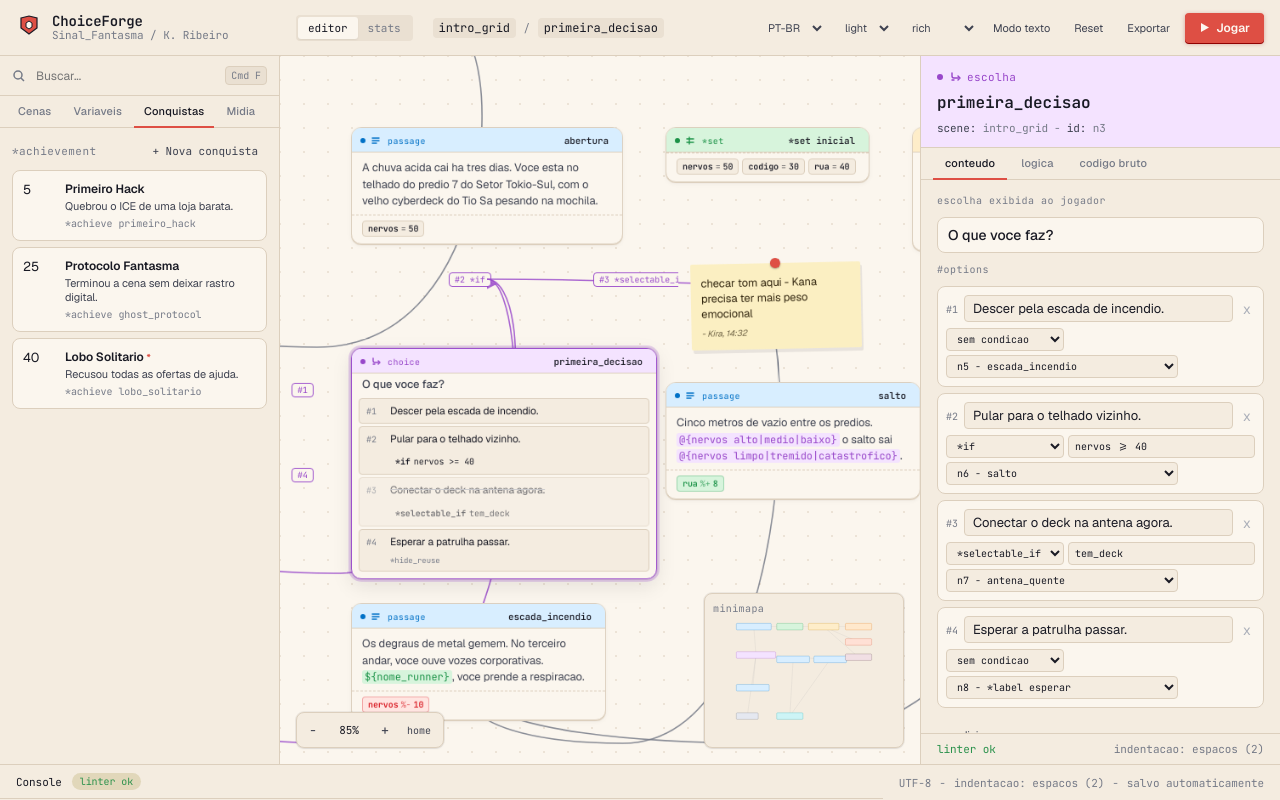
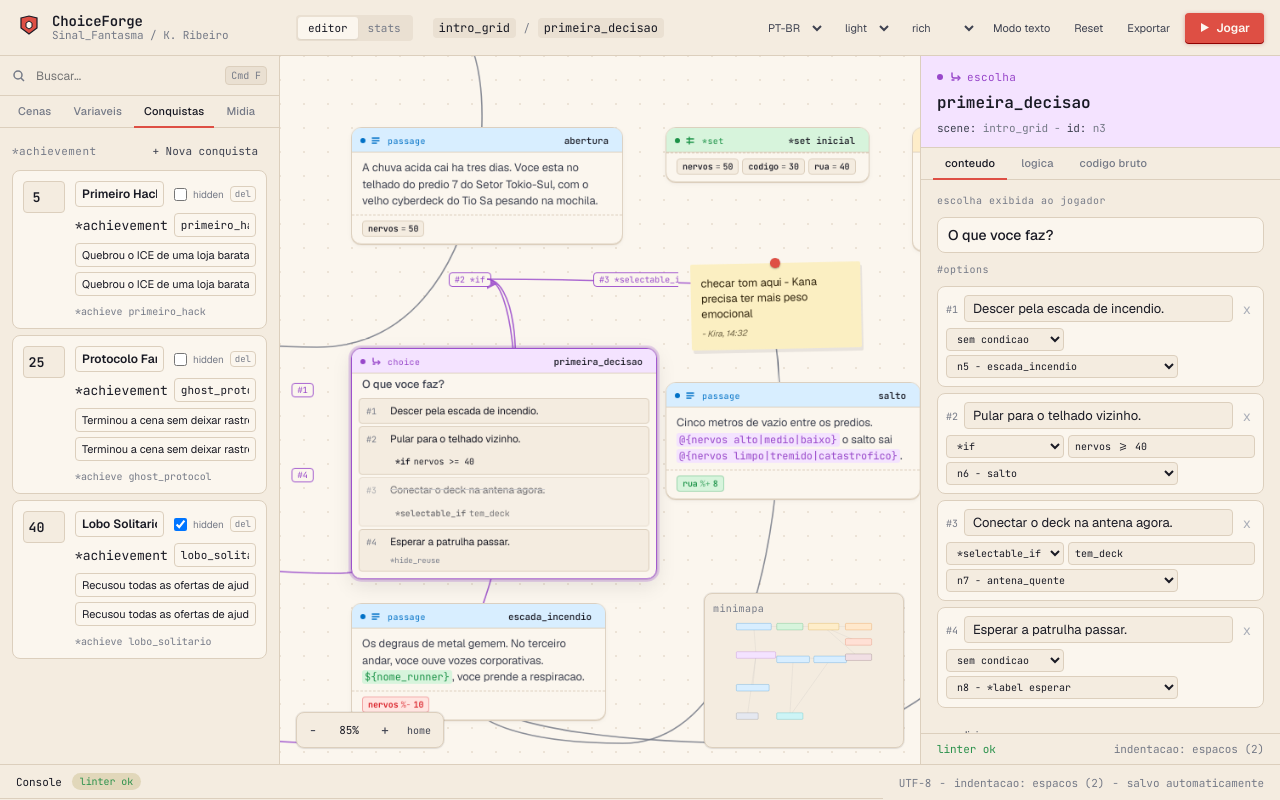
Before and after one commit to viniman27/ChoiceForge, a React (Vite) app: page / in a window 1280 px wide. Both pictures are taken after a click on the button "Conquistas". Built offline with nearby package versions, Linux system fonts and the light colour scheme.

Commit message:
Make achievements editable

```diff
--- a/src/App.tsx
+++ b/src/App.tsx
@@ -58,6 +58,9 @@ export default function App() {
         onDeleteScene={actions.deleteScene}
         onAddVariable={actions.addVariable}
         onUpdateVariable={actions.updateVariable}
+        onAddAchievement={actions.addAchievement}
+        onUpdateAchievement={actions.updateAchievement}
+        onDeleteAchievement={actions.deleteAchievement}
       />
       <GraphCanvas
         data={lintedProject}
--- a/src/components/LeftPanel.tsx
+++ b/src/components/LeftPanel.tsx
@@ -1,4 +1,4 @@
-import type { ChoiceForgeProject, I18nLabels, SceneSummary, VariableSummary } from "../domain/types";
+import type { AchievementSummary, ChoiceForgeProject, I18nLabels, SceneSummary, VariableSummary } from "../domain/types";
 
 interface LeftPanelProps {
   data: ChoiceForgeProject;
@@ -11,6 +11,9 @@ interface LeftPanelProps {
   onDeleteScene: (id: string) => void;
   onAddVariable: () => void;
   onUpdateVariable: (name: string, patch: Partial<VariableSummary>) => void;
+  onAddAchievement: () => void;
+  onUpdateAchievement: (id: string, patch: Partial<AchievementSummary>) => void;
+  onDeleteAchievement: (id: string) => void;
 }
 
 export function LeftPanel({
@@ -24,6 +27,9 @@ export function LeftPanel({
   onDeleteScene,
   onAddVariable,
   onUpdateVariable,
+  onAddAchievement,
+  onUpdateAchievement,
+  onDeleteAchievement,
 }: LeftPanelProps) {
   const tabs = [
     { id: "scenes", label: labels.leftTabs[0] },
@@ -60,7 +66,15 @@ export function LeftPanel({
           />
         )}
         {activeTab === "variables" && <VariablesList data={data} labels={labels} onAddVariable={onAddVariable} onUpdateVariable={onUpdateVariable} />}
-        {activeTab === "achievements" && <AchievementsList data={data} labels={labels} />}
+        {activeTab === "achievements" && (
+          <AchievementsList
+            data={data}
+            labels={labels}
+            onAddAchievement={onAddAchievement}
+            onUpdateAchievement={onUpdateAchievement}
+            onDeleteAchievement={onDeleteAchievement}
+          />
+        )}
         {activeTab === "assets" && <AssetsList />}
       </div>
     </aside>
@@ -164,17 +178,74 @@ function normalizeIdentifier(value: string): string {
     .replace(/_+/g, "_");
 }
 
-function AchievementsList({ data, labels }: { data: ChoiceForgeProject; labels: I18nLabels }) {
+function AchievementsList({
+  data,
+  labels,
+  onAddAchievement,
+  onUpdateAchievement,
+  onDeleteAchievement,
+}: {
+  data: ChoiceForgeProject;
+  labels: I18nLabels;
+  onAddAchievement: () => void;
+  onUpdateAchievement: (id: string, patch: Partial<AchievementSummary>) => void;
+  onDeleteAchievement: (id: string) => void;
+}) {
   return (
     <div className="ach-list">
-      <div className="section-title"><span>*achievement</span><button className="ghost-btn">+ {labels.addAch}</button></div>
+      <div className="section-title"><span>*achievement</span><button className="ghost-btn" onClick={onAddAchievement}>+ {labels.addAch}</button></div>
       <ul>
         {data.achievements.map((achievement) => (
           <li key={achievement.id} className={`ach-item ${achievement.hidden ? "is-hidden" : ""}`}>
-            <div className="ach-medal">{achievement.points}</div>
+            <input
+              className="ach-medal ach-points"
+              type="number"
+              min="0"
+              value={achievement.points}
+              onChange={(event) => onUpdateAchievement(achievement.id, { points: Number(event.target.value) || 0 })}
+              aria-label="achievement points"
+            />
             <div className="ach-meta">
-              <div className="ach-title">{achievement.title} {achievement.hidden && <span className="ach-hidden">*</span>}</div>
-              <div className="ach-desc">{achievement.desc}</div>
+              <div className="ach-row">
+                <input
+                  className="ach-title-edit"
+                  value={achievement.title}
+                  onChange={(event) => onUpdateAchievement(achievement.id, { title: event.target.value })}
+                  aria-label="achievement title"
+                />
+                <label className="ach-hidden-toggle">
+                  <input
+                    type="checkbox"
+                    checked={Boolean(achievement.hidden)}
+                    onChange={(event) => onUpdateAchievement(achievement.id, { hidden: event.target.checked })}
+                  />
+                  hidden
+                </label>
+                <button className="mini-action danger" onClick={() => onDeleteAchievement(achievement.id)}>del</button>
+              </div>
+              <div className="ach-code-row">
+                <code>*achievement</code>
+                <input
+                  className="ach-id-edit"
+                  value={achievement.id}
+                  onChange={(event) => onUpdateAchievement(achievement.id, { id: normalizeIdentifier(event.target.value) })}
+                  aria-label="achievement id"
+                />
+              </div>
+              <input
+                className="ach-desc-edit"
+                value={achievement.preDesc ?? achievement.desc}
+                onChange={(event) => onUpdateAchievement(achievement.id, { preDesc: event.target.value, desc: event.target.value })}
+                aria-label="achievement pre description"
+                placeholder="descricao antes de desbloquear"
+              />
+              <input
+                className="ach-desc-edit"
+                value={achievement.postDesc ?? achievement.desc}
+                onChange={(event) => onUpdateAchievement(achievement.id, { postDesc: event.target.value })}
+                aria-label="achievement post description"
+                placeholder="descricao depois de desbloquear"
+              />
               <code className="ach-id">*achieve {achievement.id}</code>
             </div>
           </li>
--- a/src/domain/choicescript.ts
+++ b/src/domain/choicescript.ts
@@ -85,8 +85,8 @@ export function generateStartupChoiceScript(project: ChoiceForgeProject): string
   project.achievements.forEach((achievement) => {
     const visibility = achievement.hidden ? "hidden" : "visible";
     lines.push(`*achievement ${achievement.id} ${visibility} ${achievement.points} ${achievement.title}`);
-    lines.push(`  ${achievement.desc}`);
-    lines.push(`  ${achievement.desc}`);
+    lines.push(`  ${achievement.preDesc || achievement.desc}`);
+    lines.push(`  ${achievement.postDesc || achievement.desc}`);
   });
 
   lines.push("");
--- a/src/domain/types.ts
+++ b/src/domain/types.ts
@@ -40,6 +40,8 @@ export interface AchievementSummary {
   title: string;
   points: number;
   desc: string;
+  preDesc?: string;
+  postDesc?: string;
   hidden?: boolean;
 }
 
--- a/src/state/projectStore.ts
+++ b/src/state/projectStore.ts
@@ -1,7 +1,7 @@
 import { useEffect, useMemo, useState } from "react";
 import { sampleProjects } from "../data/sampleProject";
 import { lintProject } from "../domain/choicescript";
-import type { ChoiceForgeProject, Language, SceneSummary, StoryNode, VariableSummary } from "../domain/types";
+import type { AchievementSummary, ChoiceForgeProject, Language, SceneSummary, StoryNode, VariableSummary } from "../domain/types";
 
 const STORAGE_KEY = "choiceforge.project.v1";
 
@@ -31,6 +31,9 @@ export interface ProjectActions {
   deleteScene: (id: string) => void;
   addVariable: () => void;
   updateVariable: (name: string, patch: Partial<VariableSummary>) => void;
+  addAchievement: () => void;
+  updateAchievement: (id: string, patch: Partial<AchievementSummary>) => void;
+  deleteAchievement: (id: string) => void;
 }
 
 export function useProjectStore() {
@@ -142,6 +145,37 @@ export function useProjectStore() {
         };
       });
     },
+    addAchievement: () => {
+      setProjectState((current) => {
+        const id = nextAvailableName("new_achievement", new Set(current.achievements.map((achievement) => achievement.id)));
+        const achievement: AchievementSummary = {
+          id,
+          title: "Nova conquista",
+          points: 5,
+          desc: "Descricao da conquista.",
+          preDesc: "Conquista bloqueada.",
+          postDesc: "Conquista desbloqueada.",
+        };
+        return { ...current, achievements: [...current.achievements, achievement] };
+      });
+    },
+    updateAchievement: (id, patch) => {
+      setProjectState((current) => {
+        const nextId = patch.id ? normalizeIdentifier(patch.id) : undefined;
+        return {
+          ...current,
+          achievements: current.achievements.map((achievement) => (
+            achievement.id === id ? { ...achievement, ...patch, id: nextId || achievement.id } : achievement
+          )),
+        };
+      });
+    },
+    deleteAchievement: (id) => {
+      setProjectState((current) => ({
+        ...current,
+        achievements: current.achievements.filter((achievement) => achievement.id !== id),
+      }));
+    },
   }), []);
 
   return { project, lintedProject, actions };
--- a/styles.css
+++ b/styles.css
@@ -267,11 +267,48 @@ input, select, textarea { font-family: inherit; color: inherit; }
 .chip { font-family: var(--ff-mono); font-size: 10px; padding: 2px 6px; border-radius: var(--r-1); background: var(--paper-3); }
 
 /* Achievements */
-.ach-item { display: grid; grid-template-columns: 32px 1fr; gap: 10px; padding: 10px; border-radius: var(--r-2); margin-bottom: 6px; background: var(--paper-1); border: 1px solid var(--paper-edge); }
+.ach-item { display: grid; grid-template-columns: 42px 1fr; gap: 10px; padding: 10px; border-radius: var(--r-2); margin-bottom: 6px; background: var(--paper-1); border: 1px solid var(--paper-edge); }
 .ach-title { font-weight: 600; font-size: 12px; }
 .ach-hidden { color: var(--accent-1); font-size: 10px; }
 .ach-desc { font-size: 11px; color: var(--ink-2); margin-top: 2px; }
 .ach-id { font-size: 10px; color: var(--ink-mute); margin-top: 4px; display: block; }
+.ach-points {
+  width: 42px;
+  height: 32px;
+  border: 1px solid var(--paper-edge);
+  border-radius: var(--r-1);
+  background: var(--paper-2);
+  color: var(--ink);
+  text-align: center;
+  font-family: var(--ff-mono);
+  font-weight: 600;
+}
+.ach-row, .ach-code-row {
+  display: flex;
+  align-items: center;
+  gap: 6px;
+  margin-bottom: 6px;
+}
+.ach-title-edit, .ach-id-edit, .ach-desc-edit {
+  width: 100%;
+  min-width: 0;
+  background: var(--paper-1);
+  border: 1px solid var(--paper-edge);
+  border-radius: var(--r-1);
+  padding: 4px 6px;
+  font-size: 11px;
+}
+.ach-title-edit { font-weight: 600; font-size: 12px; }
+.ach-id-edit { font-family: var(--ff-mono); }
+.ach-desc-edit { margin-bottom: 5px; }
+.ach-hidden-toggle {
+  display: inline-flex;
+  align-items: center;
+  gap: 3px;
+  color: var(--ink-mute);
+  font-size: 10px;
+  white-space: nowrap;
+}
 
 /* Assets */
 .assets-grid { display: grid; grid-template-columns: 1fr 1fr; gap: 8px; }
```
